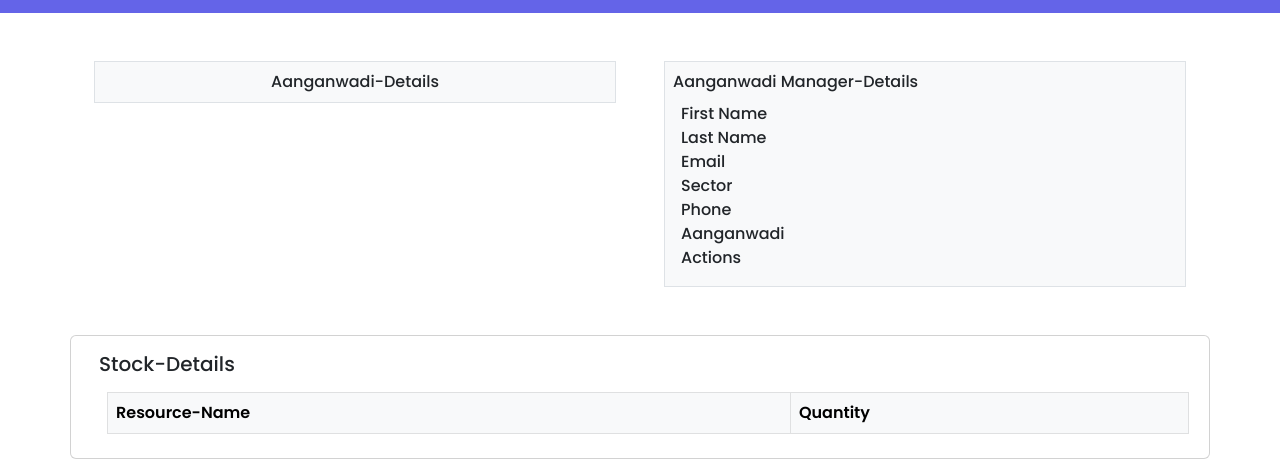
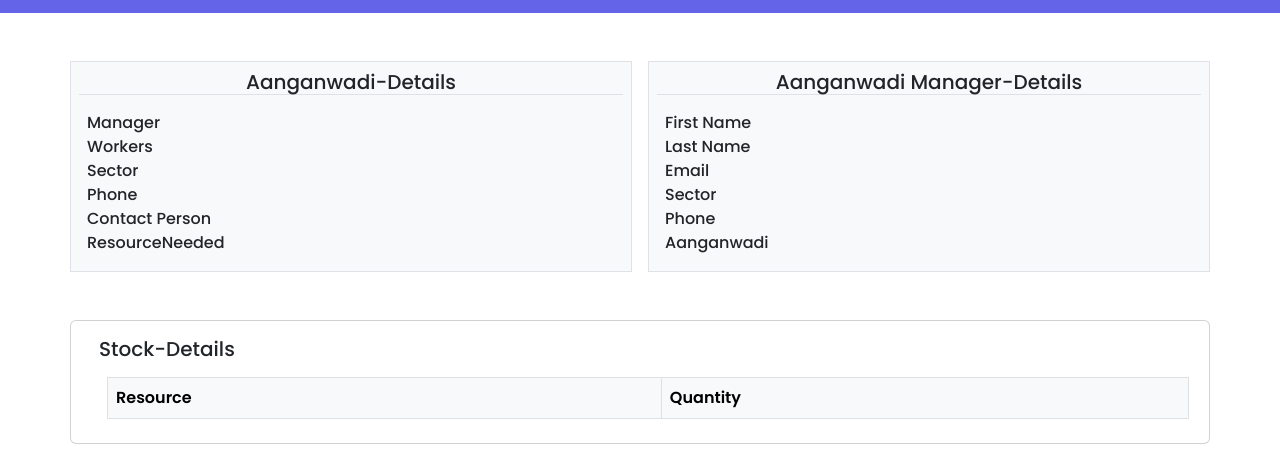
Before and after one commit to SamarpitSantoki/aanganwadimanagement, a React (Vite) app in the folder client/: page /wadi/1 in a window 1280 px wide. Shown: the part 411-870 px from the top of the page. Built offline with nearby package versions, Linux system fonts and the light colour scheme.

Commit message:
aanganwadi main page done

```diff
--- a/client/src/components/AanganwadiPage/AanganwadiPage.jsx
+++ b/client/src/components/AanganwadiPage/AanganwadiPage.jsx
@@ -6,16 +6,24 @@ import { FaPencilAlt, FaPlus, FaTrashAlt } from "react-icons/fa";
 const AanganwadiPage = () => {
   return (
     <>
-      <div className="container px-4 mt-5">
-        <div className="row gx-5">
+      <div className="container px-0 mt-5 striped bordered hover variant=light">
+        <div className="row gx-3">
           <div className="col">
-            <div className="p-2 text-center border bg-light">
-              Aanganwadi-Details
+            <div className="p-2 border bg-light">
+              <h5 className="text-center border-bottom">Aanganwadi-Details</h5>
+              <div className="p-2 text bg-light">
+                <tr>Manager</tr>
+                <tr>Workers</tr>
+                <tr>Sector</tr>
+                <tr>Phone</tr>
+                <tr>Contact Person</tr>
+                <tr>ResourceNeeded</tr>
+              </div>
             </div>
           </div>
-          <div className="col">
+          <div className="col ">
             <div className="p-2 border bg-light">
-              Aanganwadi Manager-Details
+              <h5 className="text-center border-bottom">Aanganwadi Manager-Details</h5>
               <div className="p-2 text bg-light">
                 <tr>First Name</tr>
                 <tr>Last Name</tr>
@@ -23,7 +31,6 @@ const AanganwadiPage = () => {
                 <tr>Sector</tr>
                 <tr>Phone</tr>
                 <tr>Aanganwadi</tr>
-                <tr>Actions</tr>
               </div>
             </div>
           </div>
@@ -43,7 +50,7 @@ const AanganwadiPage = () => {
                 <Table striped bordered hover variant="light" className="m-2">
                   <thead>
                     <tr>
-                      <th>Resource-Name</th>
+                      <th>Resource</th>
                       <th>Quantity</th>
                     </tr>
                   </thead>
```
